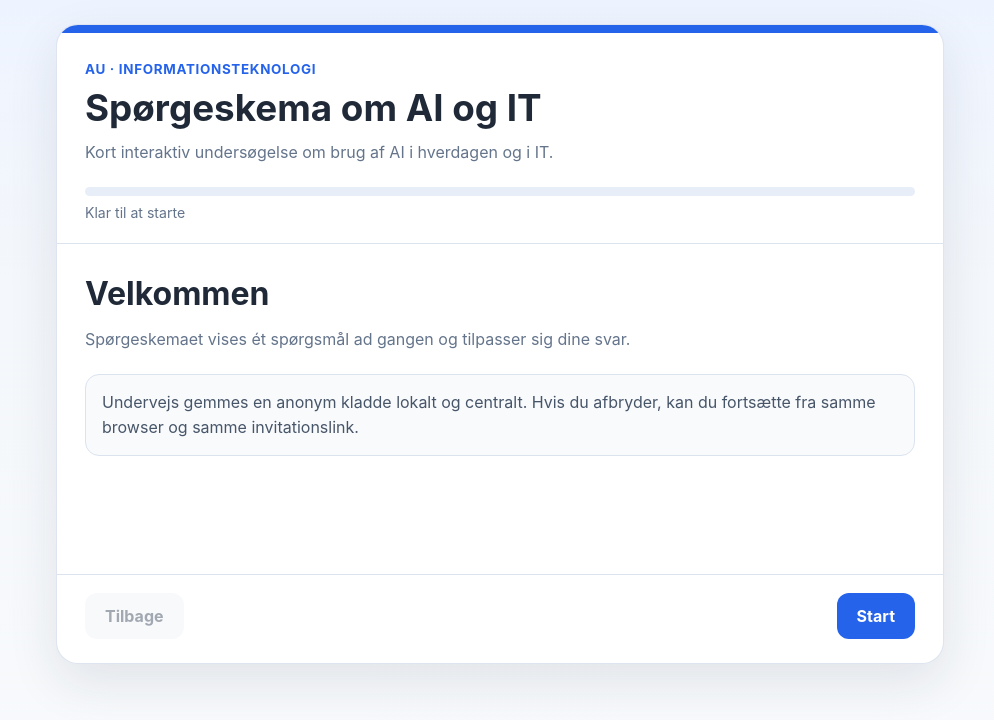
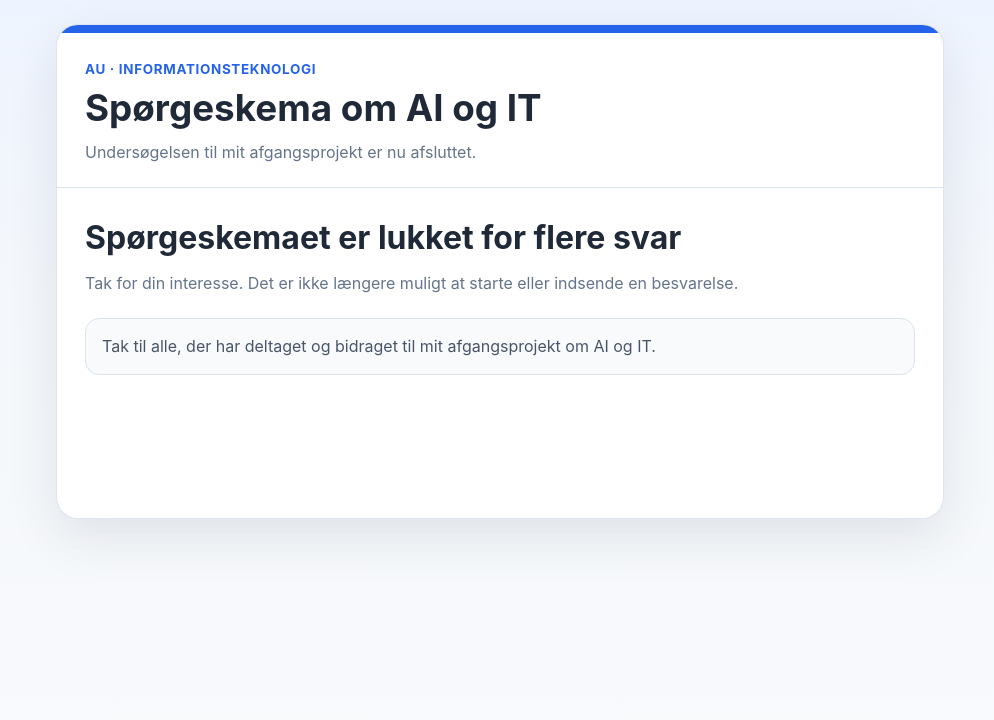
Before and after one commit to Ronnykisbye/Sporgeskema, a plain HTML site: page index.html in a window 1280 px wide. Shown: the whole page, without its empty margins (140-1134 px from the left). Drawn offline with Linux system fonts and the light colour scheme.

Commit message:
Luk spørgeskema for flere besvarelser

```diff
--- a/index.html
+++ b/index.html
@@ -4,8 +4,8 @@
   <meta charset="utf-8" />
   <meta name="viewport" content="width=device-width, initial-scale=1" />
   <meta name="theme-color" content="#2563eb" />
-  <meta name="description" content="Interaktivt spørgeskema til AU-afgangsprojekt i informationsteknologi." />
-  <title>Spørgeskema om AI og IT</title>
+  <meta name="description" content="Spørgeskema om AI og IT – undersøgelsen er afsluttet." />
+  <title>Spørgeskema om AI og IT – lukket</title>
   <link rel="stylesheet" href="styles.css" />
 </head>
 <body>
@@ -15,25 +15,20 @@
         <div>
           <p class="eyebrow">AU · Informationsteknologi</p>
           <h1>Spørgeskema om AI og IT</h1>
-          <p class="intro">Kort interaktiv undersøgelse om brug af AI i hverdagen og i IT.</p>
-          <div id="testBanner" class="info-box" hidden style="margin-top:14px;border:2px solid #b45309;background:#fff7ed;color:#9a3412;font-weight:700;">TESTTILSTAND – alle svar og e-mailadresser fra denne kørsel markeres som TEST og må ikke bruges i undersøgelsen.</div>
-        </div>
-        <div class="progress-wrap" aria-label="Fremdrift">
-          <div class="progress-track"><div id="progressBar" class="progress-bar"></div></div>
-          <span id="progressText">Klar</span>
+          <p class="intro">Undersøgelsen til mit afgangsprojekt er nu afsluttet.</p>
         </div>
       </header>
-      <div id="screen" class="screen"></div>
-      <footer class="survey-footer">
-        <button id="backBtn" class="btn btn-secondary" type="button" disabled>Tilbage</button>
-        <button id="nextBtn" class="btn btn-primary" type="button">Start</button>
-      </footer>
+
+      <div class="screen">
+        <div class="complete">
+          <h2>Spørgeskemaet er lukket for flere svar</h2>
+          <p>Tak for din interesse. Det er ikke længere muligt at starte eller indsende en besvarelse.</p>
+          <div class="info-box">
+            Tak til alle, der har deltaget og bidraget til mit afgangsprojekt om AI og IT.
+          </div>
+        </div>
+      </div>
     </section>
   </main>
-  <script src="questions.js"></script>
-  <script src="flow-fixes.js"></script>
-  <script src="storage-v4.js"></script>
-  <script>if(window.SURVEY_STORAGE?.isTestMode?.())document.getElementById("testBanner").hidden=false;</script>
-  <script src="app-v3.js"></script>
 </body>
 </html>
```
